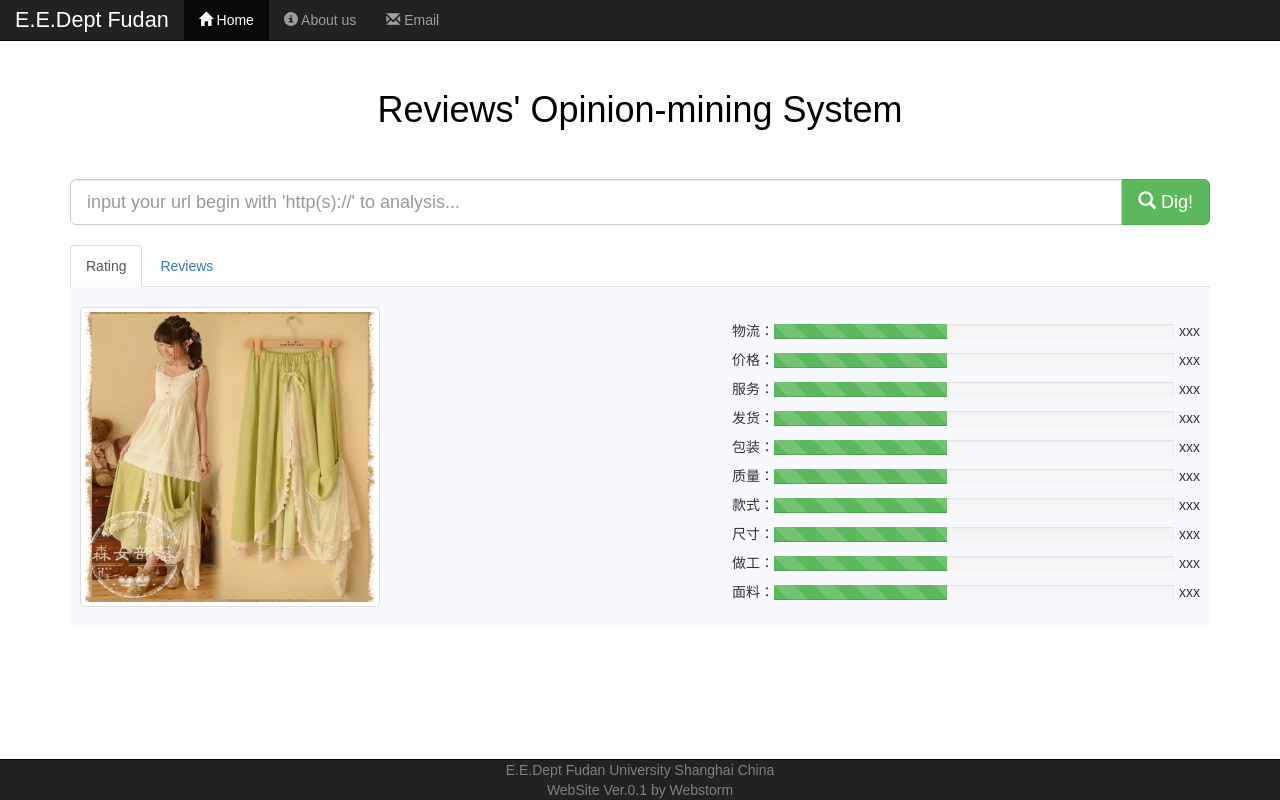
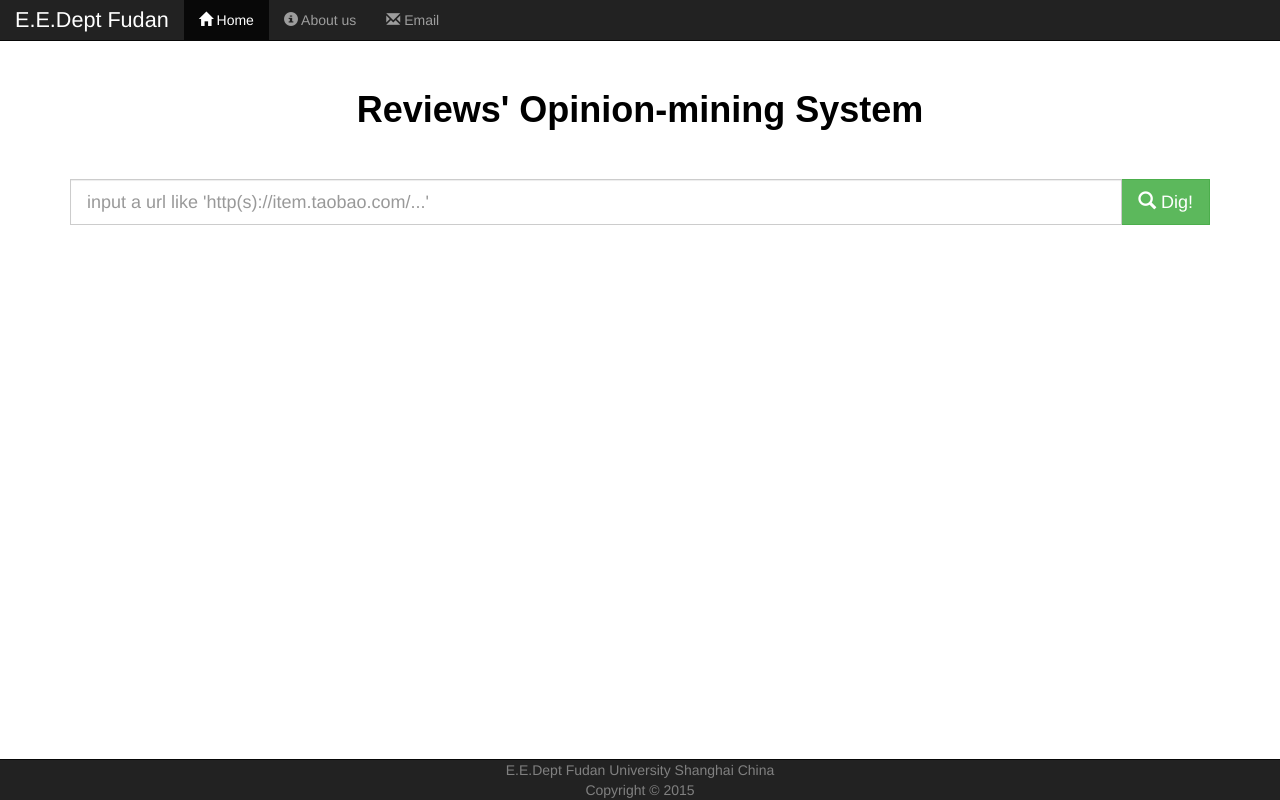
Before and after one commit to pinkwayne/reviews-ayalyze, a PHP site: page / in a window 1280 px wide. Run offline with PHP 8.4, Linux system fonts and the light colour scheme.

Commit message:
date 2015.5.4

```diff
--- a/index.php
+++ b/index.php
@@ -17,7 +17,7 @@
     <script src="js/jsFunctions.js"></script>
     <script src="js/Chart.js"></script>
 </head>
-<body contenteditable="false" style=" font-family: '微软雅黑', sans-serif">
+<body contenteditable="false" style=" font-family:, sans-serif">
     <nav class="navbar navbar-inverse navbar-fixed-top" role="navigation">
         <div class="navbar-header">
             <button type="button" class="navbar-toggle" data-toggle="collapse"
@@ -41,16 +41,16 @@
     </nav>
     <div class="container" style="background-color: #ffffff">
         <h1 class="text-center" style="color: black;
-         font-style: normal; font-family: '微软雅黑', sans-serif">
+         font-weight:bold; font-family: 'Agency FB', sans-serif">
            Reviews' Opinion-mining System  <br><br>
         </h1>
         <div class="row">
             <form name="input_url" method="post" action="" onsubmit="checkForm();return false;">
                 <div class="col-lg-12" >
                     <div class="input-group input-group-lg" style="width: 100%" >
-                        <input class="form-control " type="url" name="url" id="url" required="required" placeholder="input your url begin with 'http(s)://' to analysis...">
+                        <input class="form-control " type="url" name="url" id="url" required="required" style="border-Radius:0" autocomplete="off" placeholder="input a url like 'http(s)://item.taobao.com/...'">
                         <span class="input-group-btn">
-                             <button class="btn btn-success" type="submit" id="submit" name="submit" value="post" >
+                             <button class="btn btn-success" type="submit" id="submit" name="submit" value="post" style="border-Radius:0">
                                  <span class="glyphicon glyphicon-search " aria-hidden="true" id="search"></span> Dig!
                              </button>
                         </span>
@@ -63,67 +63,17 @@
 
         </div>
     </div>
-    <script>
-        var tabs=
-            "<ul class='nav nav-tabs'>"+
-            "<li class='active'><a href='#panel-rate' data-toggle='tab'>Rating</a></li>"+
-            "<li><a href='#panel-reviews' data-toggle='tab'>Reviews</a></li>"+
-            "</ul>"+
-            "<div class='tab-content'>"+
-            "<div class='tab-pane fade in active' id='panel-rate' style='background-color: ghostwhite; height: 340px'></div>"+
-            "<div class='tab-pane fade' id='panel-reviews'>第二部分内容.</div>"+
-            "</div>";
-        $("#resultArea").html(tabs);
-        var tab_content=
-            "<br><div id='thumb-div' style=' padding-left: 10px'><a href='#' class='thumbnail thumbnail-sm'><img id='thumb' src='T1WK.jpg' alt='缩略图'></a></div>"+
-            "<div id='rating-bar-div'>"+
-                "<div style='float: left;'>"+
-                    "<div class='rating-label'>物流：</div>"+
-                    "<div class='rating-label'>价格：</div>"+
-                    "<div class='rating-label'>服务：</div>"+
-                    "<div class='rating-label'>发货：</div>"+
-                    "<div class='rating-label'>包装：</div>"+
-                    "<div class='rating-label'>质量：</div>"+
-                    "<div class='rating-label'>款式：</div>"+
-                    "<div class='rating-label'>尺寸：</div>"+
-                    "<div class='rating-label'>做工：</div>"+
-                    "<div class='rating-label'>面料：</div>"+
-                "</div>"+
-                "<div style='float: right;padding-right: 10px'>"+
-                    "<div id='rate_1' class='rating-label'>xxx</div>"+
-                    "<div id='rate_2' class='rating-label'>xxx</div>"+
-                    "<div id='rate_3' class='rating-label'>xxx</div>"+
-                    "<div id='rate_4' class='rating-label'>xxx</div>"+
-                    "<div id='rate_5' class='rating-label'>xxx</div>"+
-                    "<div id='rate_6' class='rating-label'>xxx</div>"+
-                    "<div id='rate_7' class='rating-label'>xxx</div>"+
-                    "<div id='rate_8' class='rating-label'>xxx</div>"+
-                    "<div id='rate_9' class='rating-label'>xxx</div>"+
-                    "<div id='rate_10' class=rating-label'>xxx</div>"+
-                "</div>"+
-                "<div id='bars-area' style='float: right;padding-top: 3px'></div>"+
-            "</div>";
-        $("#panel-rate").html(tab_content);
-        var bars="";
-        for(var i=1;i<11;i++){
-                bars=bars+
-                    "<div id='progress' class='progress progress-striped rating-bar'>"+
-                        "<div id='bar_"+i+"' class='progress-bar progress-bar-success' role='progressbar' aria-valuenow='60' aria-valuemin='0' aria-valuemax='100' style='width: 43.2569%;'></div>"+
-                    "</div>";
-            }
-        $("#bars-area").html(bars);
-    </script>
     <nav class="navbar navbar-inverse navbar-fixed-bottom" role="navigation">
         <div class="text-center" >
             <span style="color: gray">
-                E.E.Dept Fudan University Shanghai China<br>WebSite Ver.0.1 by Webstorm
+                E.E.Dept Fudan University Shanghai China<br>Copyright © 2015
             </span>
         </div>
     </nav>
     <!-- 模态框（Modal） -->
     <div class="modal fade" id="about" tabindex="-1" role="dialog" aria-labelledby="myModalLabel" aria-hidden="true">
         <div class="modal-dialog modal-lg">
-            <div class="modal-content">
+            <div class="modal-content" style="border-Radius:0;">
                 <div class="modal-header">
                     <button type="button" class="close" data-dismiss="modal"
                             aria-hidden="true">×
--- a/js/jsFunctions.js
+++ b/js/jsFunctions.js
@@ -3,17 +3,68 @@
  */
 function showResult(resp){
     var results = eval("("+resp+")");
-
-
+    var tabs=
+        "<ul class='nav nav-tabs'>"+
+        "<li class='active'><a href='#panel-rate' data-toggle='tab' style='border-Radius:0;'>Rating</a></li>"+
+        "<li><a href='#panel-reviews' data-toggle='tab' style='border-Radius:0;'>Reviews</a></li>"+
+        "</ul>"+
+        "<div class='tab-content'>"+
+        "<div class='tab-pane fade in active' id='panel-rate' style='background-color: ghostwhite; height: 380px'></div>"+
+        "<div class='tab-pane fade' id='panel-reviews'>第二部分内容.</div>"+
+        "</div>";
+    $("#resultArea").html(tabs);
+    var tab_content=
+        "<div style='padding:10px;font-size:20px' id='title'></div><div id='thumb-div' style=' padding-left: 20px'><a href='#' class='thumbnail thumbnail-sm'><img id='thumb' src='"+results['pic']+"' alt='缩略图'></a></div>"+
+        "<div id='rating-bar-div'>"+
+        "<div style='float: left;'>"+
+        "<div class='rating-label'>物流：</div>"+
+        "<div class='rating-label'>价格：</div>"+
+        "<div class='rating-label'>服务：</div>"+
+        "<div class='rating-label'>发货：</div>"+
+        "<div class='rating-label'>包装：</div>"+
+        "<div class='rating-label'>质量：</div>"+
+        "<div class='rating-label'>款式：</div>"+
+        "<div class='rating-label'>尺寸：</div>"+
+        "<div class='rating-label'>做工：</div>"+
+        "<div class='rating-label'>面料：</div>"+
+        "</div>"+
+        "<div style='float: right;padding-right: 20px'>"+
+        "<div id='rate_1' class='rating-label'></div>"+
+        "<div id='rate_2' class='rating-label'></div>"+
+        "<div id='rate_3' class='rating-label'></div>"+
+        "<div id='rate_4' class='rating-label'></div>"+
+        "<div id='rate_5' class='rating-label'></div>"+
+        "<div id='rate_6' class='rating-label'></div>"+
+        "<div id='rate_7' class='rating-label'></div>"+
+        "<div id='rate_8' class='rating-label'></div>"+
+        "<div id='rate_9' class='rating-label'></div>"+
+        "<div id='rate_10' class='rating-label'></div>"+
+        "</div>"+
+        "<div id='bars-area' style='float: right;padding-top: 3px'></div>"+
+        "</div>";
+    $("#panel-rate").html(tab_content);
+    $("#title").html(results['title']);
+    var bars="";
+    for(var i=1;i<11;i++){
+        bars=bars+
+        "<div id='progress' class='progress progress-striped rating-bar'>"+
+        "<div id='bar_"+i+"' class='progress-bar progress-bar-success' role='progressbar' aria-valuenow='60' aria-valuemin='0' aria-valuemax='100' style=''></div>"+
+        "</div>";
+    }
+    $("#bars-area").html(bars);
+    for(i=1;i<11;i++){
+        var rate=results['label_p_'+i]*100/results['label_'+i];
+        if(parseInt(rate)!=rate)rate=rate.toFixed(1);
+        $("#rate_"+i).html(rate+"%");
+        $("#bar_"+i).attr("style", "width:"+rate+"%");
+    }
 }
 
 
 function dig(urlId){
-    var n=0;
-    var play;
     var resultArea = document.getElementById("resultArea");
     var button = document.getElementById("submit");
-    var str = "<p><br></p><div class='alert alert-success'><a href='#' class='close' data-dismiss='alert'>&times;</a><strong>Success！</strong>The url has been uploaded successfully, please wait while analysing.</div>";
+    var str = "<div class='alert alert-success' style='border-Radius:0;'><a href='#' class='close' data-dismiss='alert'>&times;</a>The url has been uploaded successfully, please wait while analysing.</div>";
     resultArea.innerHTML = str;
     function display(){
         $.post("getResult.php", {urlId:urlId},
@@ -36,6 +87,13 @@ function checkForm(){
     var insertOK=0;
     var urlId;
     var button = document.getElementById("submit");
+    var input_url = document.getElementById("url").value;
+    var patt = /item\.taobao\.com\//;
+    var danger_str = "<div class='alert alert-danger' style='border-Radius:0;'><a href='#' class='close' data-dismiss='alert'>&times;</a>Input error, please check your url.</div>";
+    if (patt.exec(input_url)==null){
+        $("#resultArea").html(danger_str);
+        return false;
+    }
     button.innerHTML="<span class='glyphicon glyphicon-refresh ' aria-hidden='true' id='refresh'></span> Dig.";
     button.className="btn btn-success disabled";
     if (window.XMLHttpRequest)
@@ -57,7 +115,7 @@ function checkForm(){
         urlId = parseInt(Math.random()*100000);
         xmlhttp.open("POST", "post.php", false);
         xmlhttp.setRequestHeader("Content-type", "application/x-www-form-urlencoded");
-        xmlhttp.send("url=" + encodeURIComponent(document.getElementById("url").value) + "&submit=" + document.getElementById("submit").value + "&urlId=" + urlId);
+        xmlhttp.send("url=" + encodeURIComponent(input_url) + "&submit=" + document.getElementById("submit").value + "&urlId=" + urlId);
     }
     send();
     dig(urlId);
```
